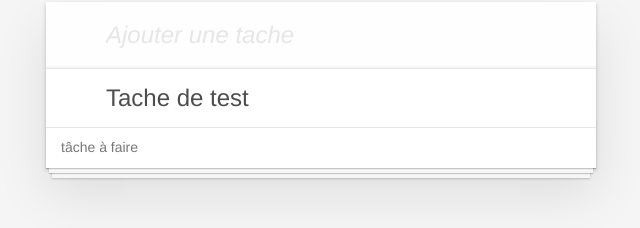
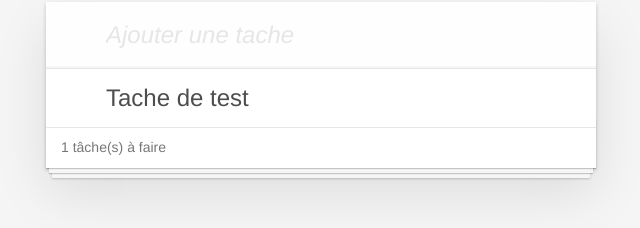
Before and after one commit to amacabr2/gfk_js_vuejs_todolist, a Vue app: page / in a window 1280 px wide. Shown: the part 128-356 px from the top of the page, without its empty margins (319-959 px from the left). Built offline with nearby package versions, Linux system fonts and the light colour scheme; the HTML template or start-up script is replaced by a standard one.

Commit message:
computed => fonction remaining who indicate the number of task to be made

```diff
--- a/src/components/Todos.vue
+++ b/src/components/Todos.vue
@@ -19,7 +19,7 @@
         </div>
 
         <footer class="footer">
-            <span class="todo-count"><strong>{{ remaining }}</strong>tâche à faire</span>
+            <span class="todo-count"><strong>{{ remaining }}</strong> tâche(s) à faire</span>
         </footer>
 
     </section>
@@ -49,6 +49,12 @@
           })
           this.newTodo = ''
         }
+      },
+
+      computed: {
+        remaining() {
+          return this.todos.filter(todo => !todo.completed).length
+        }
       }
 
     }
```
